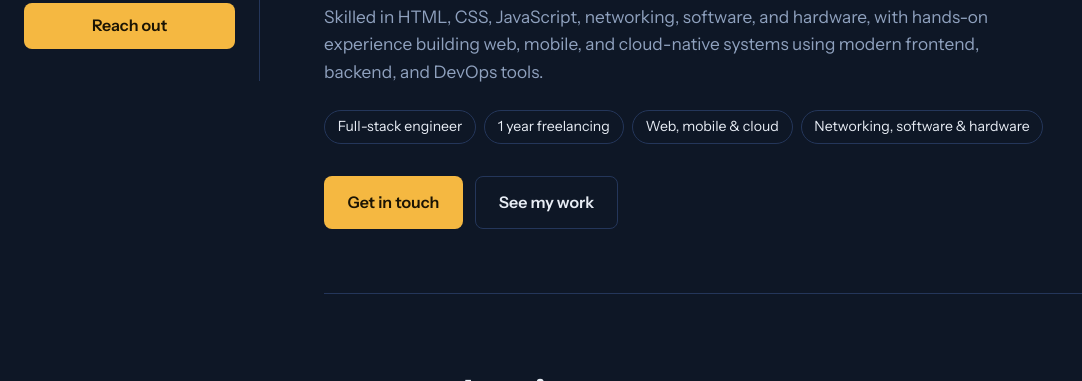
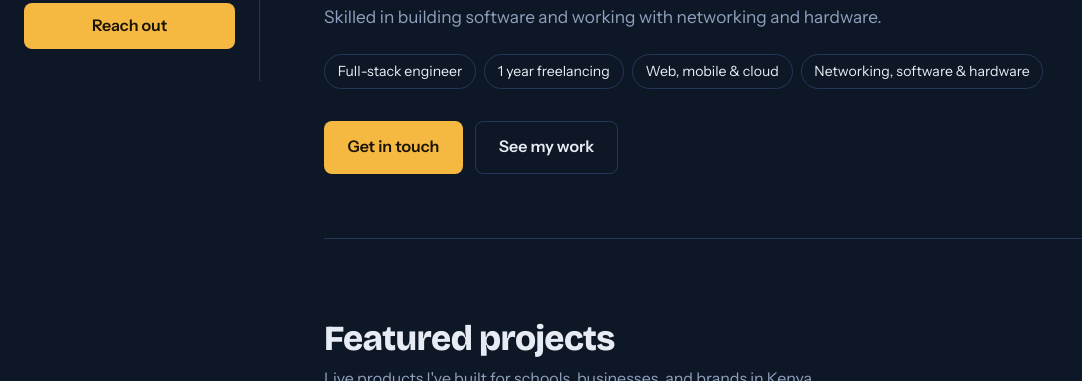
Before and after one commit to 9STEVE/BilvaPortfolio, a plain HTML site: page index.html in a window 1280 px wide. Shown: the part 719-1100 px from the top of the page, without its empty margins (0-1082 px from the left). Drawn offline with nearby package versions, Linux system fonts and the light colour scheme.

Commit message:
nice commit

```diff
--- a/index.html
+++ b/index.html
@@ -64,8 +64,7 @@
       <h1 class="hero__title">Hi, I'm Bilva.<br />I build software that runs real businesses.</h1>
       <p class="hero__role">Full-Stack Software Engineer</p>
       <p class="hero__lead">
-        Skilled in HTML, CSS, JavaScript, networking, software, and hardware, with hands-on experience
-        building web, mobile, and cloud-native systems using modern frontend, backend, and DevOps tools.
+        Skilled in building software and working with networking and hardware.
       </p>
       <ul class="tags">
         <li>Full-stack engineer</li><li>1 year freelancing</li><li>Web, mobile &amp; cloud</li>
```
